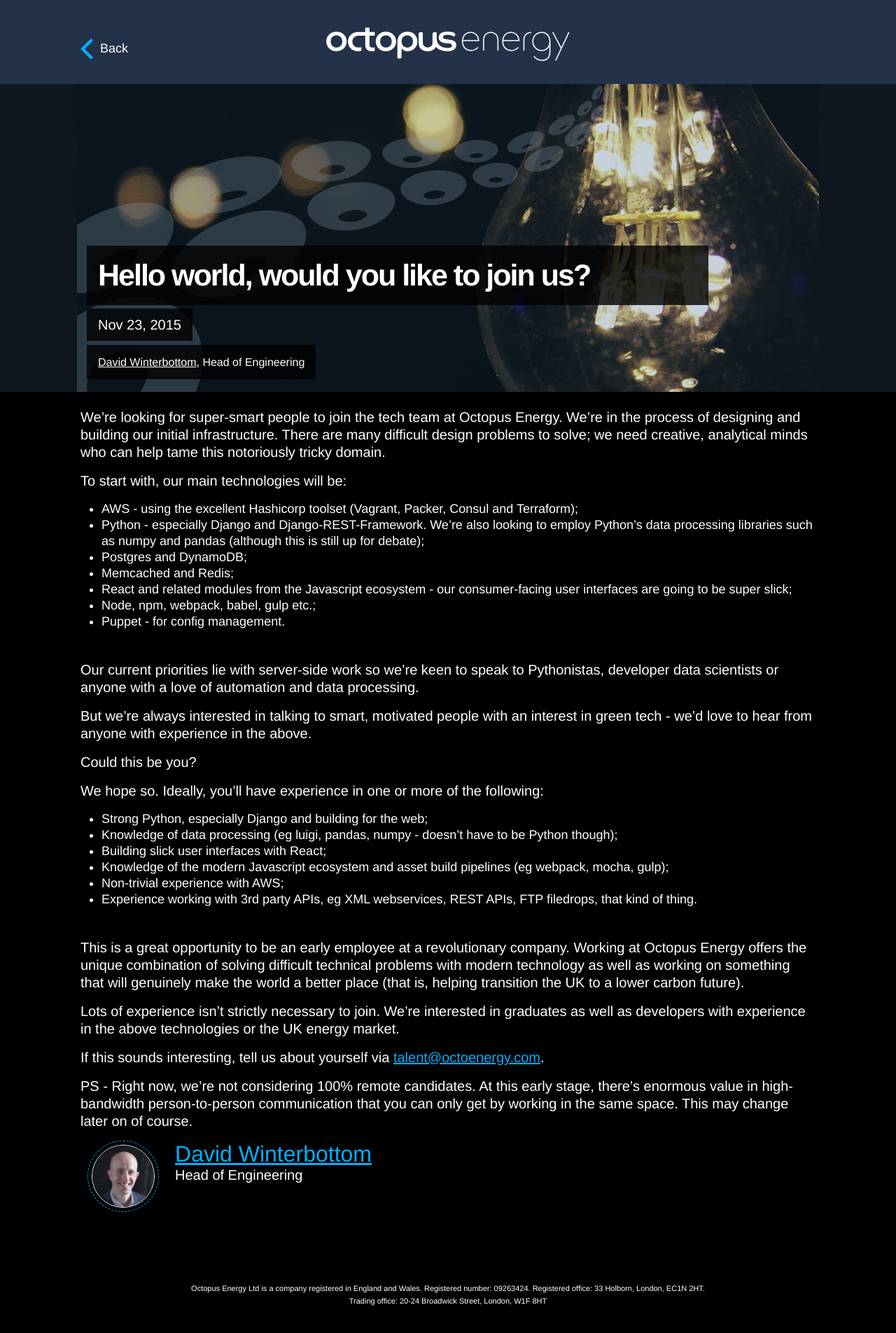
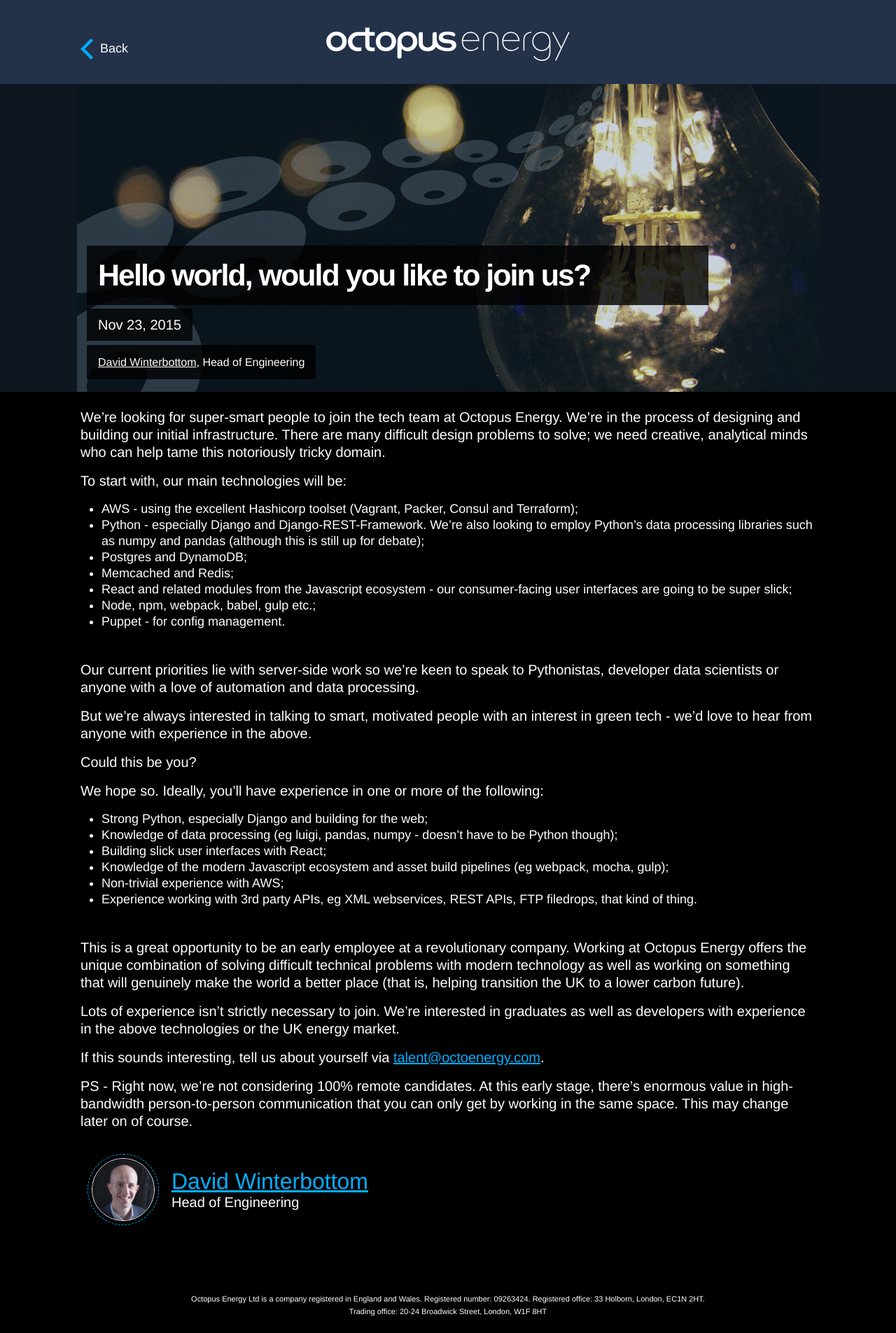
Before and after one commit to octoenergy/octoenergy.github.io, a Jekyll site: the page built from _posts/2015-11-23-tech-jobs.markdown, in a window 1280 px wide. Shown: the whole page at 70% size. Built offline with Jekyll 4.4.1, drawn with Linux system fonts in a browser that asks for light colours; some web fonts are replaced.

Commit message:
Give margin and vertically align text content for author.

```diff
--- a/_sass/_layout.scss
+++ b/_sass/_layout.scss
@@ -446,6 +446,11 @@
     }
 }
 
+.author {
+    display: flex;
+    align-items: center;
+    margin: 4rem 0 2rem;
+
     .author-image,
     .author-profile {
         display: inline-block;
@@ -460,7 +465,7 @@
         position: relative;
         width: 9rem;
         height: 9rem;
-    margin: 0 2.4rem 2.4rem 1.6rem;
+        margin: 0 2.4rem 0 1.6rem;
         -webkit-border-radius: 6rem;
         -moz-border-radius: 6rem;
         border-radius: 6rem;
@@ -503,6 +508,7 @@
         }
 
         .author-profile--title { margin-bottom: 0; }
+    }
 }
 
 ul { margin-bottom: 45px; }
```
Lines whose indentation alone changed are shown as unchanged.
